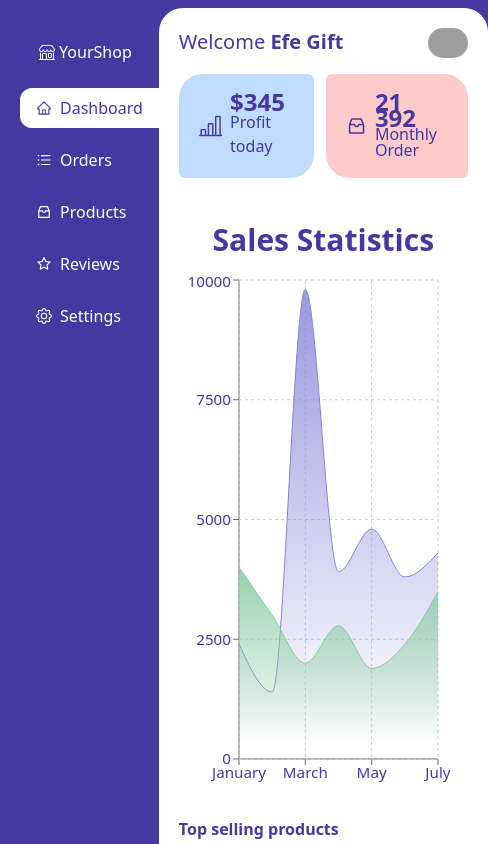
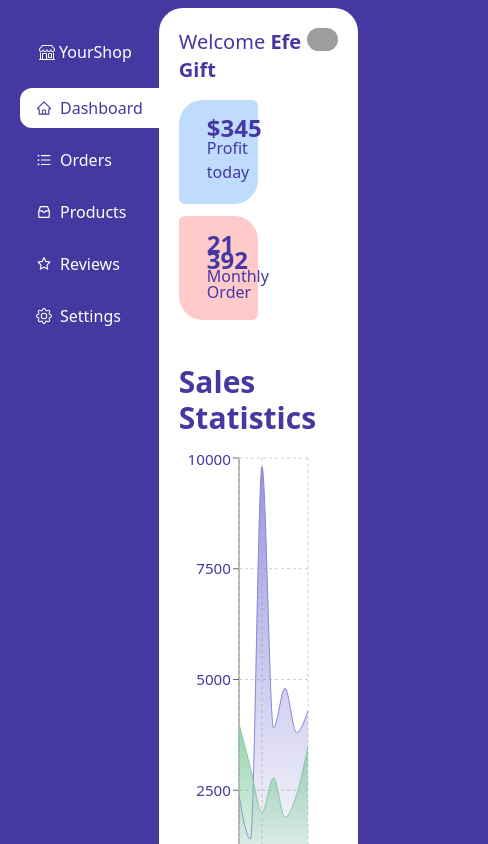
Before and after one commit to gift56/dashboard, a React (Vite) app: page / in a window 390 px wide. Shown: the top 844 px of the page, 488 px wide, since content can reach past the window. Built offline with nearby package versions, Linux system fonts and the light colour scheme; grey boxes are pictures that could not be loaded.

Commit message:
done with container

```diff
--- a/src/components/DashboardContent/Boxes.jsx
+++ b/src/components/DashboardContent/Boxes.jsx
@@ -4,7 +4,7 @@ import { AiOutlineInbox } from "react-icons/ai";
 
 const Boxes = () => {
   return (
-    <div className="flex  gap-3">
+    <div className="flex flex-col sm:flex-row gap-3">
       <div className="bg-blue-200 w-1/2 text-primary p-5 rounded-tl-3xl rounded-br-3xl rounded-tr-md rounded-bl-md flex items-center gap-2">
         <BsBarChartLine className="w-8 h-8" />
         <div>
```
